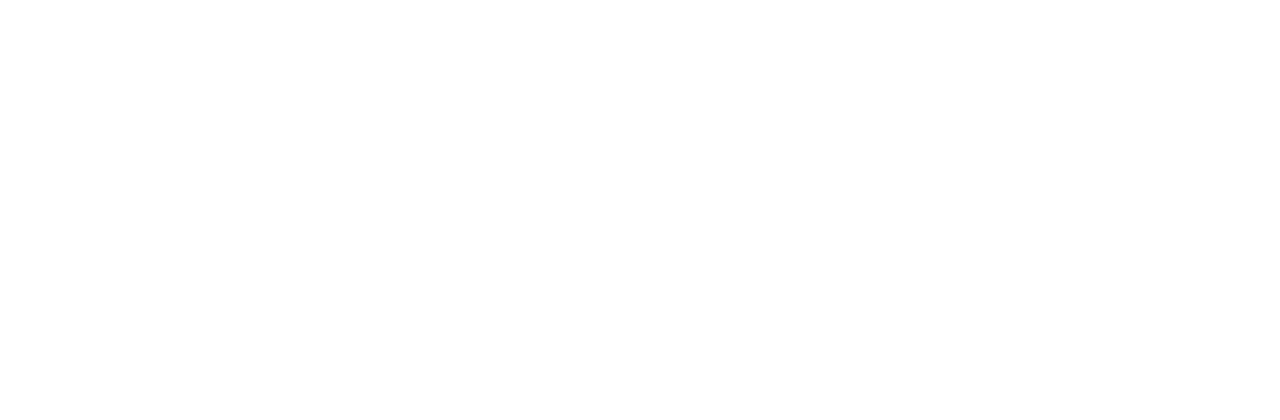
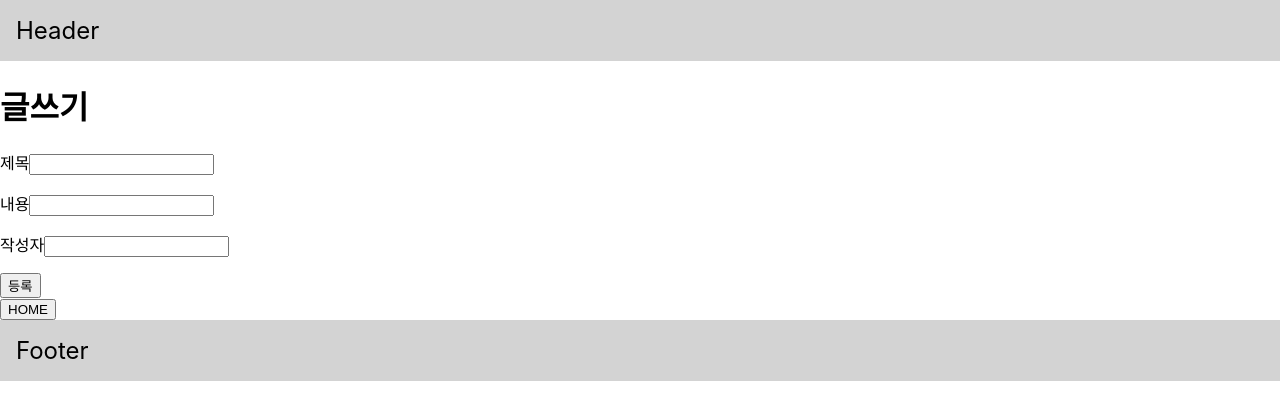
Before and after one commit to oneso123456789/react-study, a React (Create React App) app: page /register in a window 1280 px wide. Before the commit this address had no page. Shown: the top 420 px of the page. Built offline with nearby package versions, Linux system fonts and the light colour scheme.

Commit message:
2022-08-22 게시글 작성 브라우저까진 202 하지만 Object { message: "Request aborted", name: "AxiosError", code: "ECONNABORTED", config: {…}, request: XMLHttpRequest, stack: "" } bundle.js:1427:15 발생

```diff
--- a/src/App.js
+++ b/src/App.js
@@ -6,6 +6,7 @@ import Article from "./view/Article";
 import Articles from "./view/Articles";
 import Layout from "./view/Layout";
 import List from "./view/List";
+import Register from "./view/Register";
 
 function App() {
     return (
@@ -20,6 +21,7 @@ function App() {
                     <Route path={"/articles"} element={<Articles/>}>
                         <Route path={":id"} element={<Article/>}/>
                     </Route>
+                    <Route path={"/register"} element={<Register/>}/>
                 </Route>
             </Routes>
         </BrowserRouter>
--- a/src/view/List.jsx
+++ b/src/view/List.jsx
@@ -1,7 +1,7 @@
 import {useEffect, useState} from "react";
 import axios from "axios";
 import '../App.css';
-import {Link} from "react-router-dom";
+import {Link, Route, Router} from "react-router-dom";
 
 function App() {
     const [list, setList] = useState([]);
@@ -19,7 +19,7 @@ function App() {
 
         <div>
             <ul>
-                커뮤니티
+                커뮤니티<Link to={"/register"}> {" "}  {" "}  {" "} 글쓰기</Link>
             </ul>
             <ul>
                 {list.map(item => (
--- /dev/null
+++ b/src/view/Register.jsx
@@ -0,0 +1,49 @@
+import React, {useState} from 'react';
+import axios from "axios";
+
+const Register = () => {
+    const [formValue, setformValue] = useState({
+        title: '',
+        content: '',
+        author: ''
+    });
+
+    const handleSubmit = async () => {
+        const registerFormData = new FormData();
+        registerFormData.append("title", formValue.title)
+        registerFormData.append("content", formValue.content)
+        registerFormData.append("author", formValue.author)
+
+        try {
+            const response = await axios({
+                method: "post",
+                url: "/api/register",
+                data: registerFormData,
+                headers: {"Content-Type": "multipart/form-data",},
+            });
+        } catch (error) {
+            console.log(error);
+        }
+    }
+
+    const handleChange = (event) => {
+        setformValue({
+            ...formValue,
+            [event.target.name]: event.target.value
+        });
+    }
+
+    return (
+        <div>
+            <form onSubmit={handleSubmit}>
+                <h1>글쓰기</h1>
+                <p>제목<input name={"title"} value={formValue.title} onChange={handleChange}/></p>
+                <p>내용<input name={"content"} value={formValue.content} onChange={handleChange}/></p>
+                <p>작성자<input name={"author"} value={formValue.author} onChange={handleChange}/></p>
+                <button type={"submit"}>등록</button>
+            </form>
+        </div>
+    )
+}
+
+export default Register;
```
